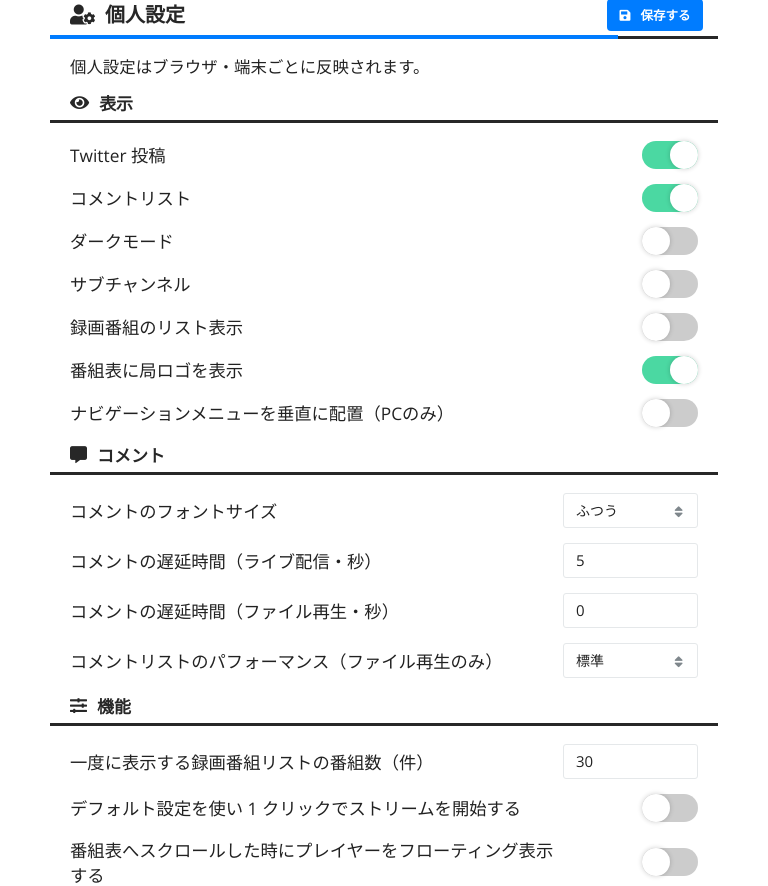
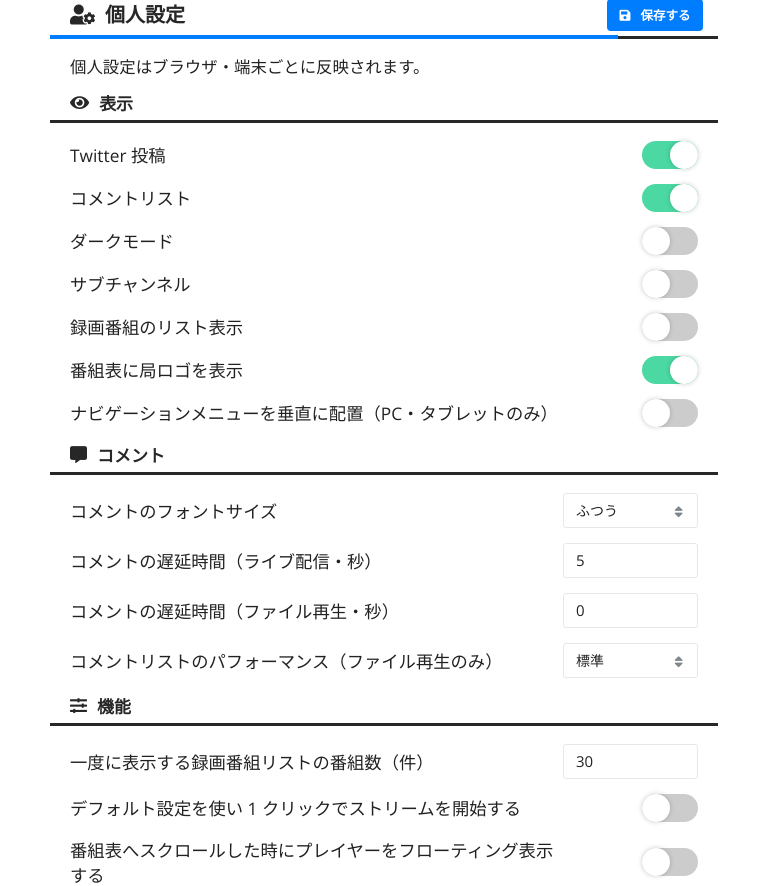
Before and after one commit to tsukumijima/TVRemotePlus, a PHP site: page /settings/ in a window 768 px wide. Shown: the part 170-1056 px from the top of the page. Run offline with PHP 8.4, Linux system fonts and the light colour scheme; data that the repository does not hold is empty; some libraries are stand-ins or nearby versions.

Commit message:
細かな修正

```diff
--- a/htdocs/settings.php
+++ b/htdocs/settings.php
@@ -380,7 +380,7 @@
             </div>
 
             <div class="setting-form">
-              <span>ナビゲーションメニューを垂直に配置（PCのみ）</span>
+              <span>ナビゲーションメニューを垂直に配置（PC・タブレットのみ）</span>
               <div class="toggle-switch">
 <?php	if (isSettingsItem('vertical_navmenu', true, false) !== false){ ?>
                 <input id="vertical_navmenu" class="toggle-input" type="checkbox" value="true" checked />
```
Also changed, not shown: htdocs/files/watch.css (+8 -1 lines).
